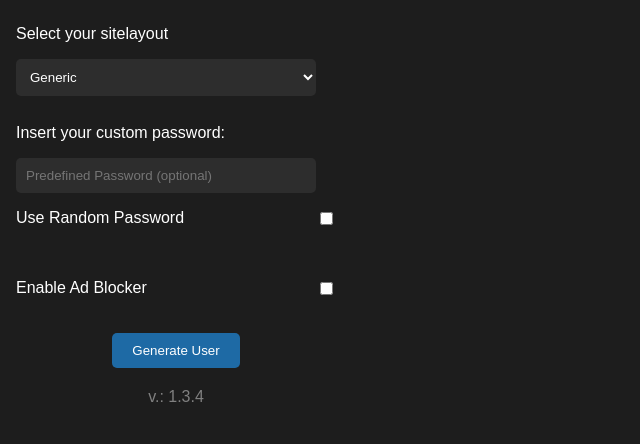
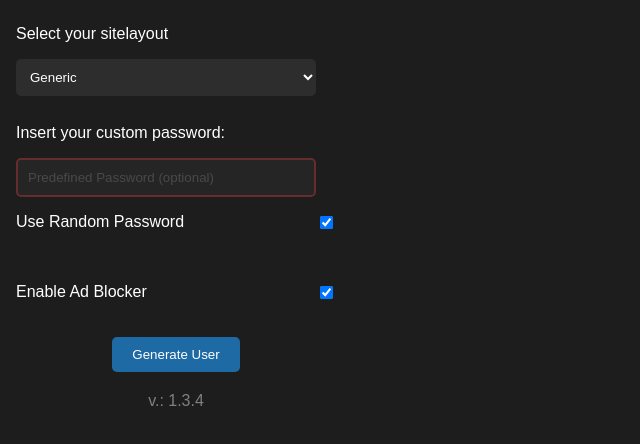
Before and after one commit to yan-pi/rise-extension, a website built with webpack: page src/popup/popup.html in a window 1280 px wide. Shown: the part 132-576 px from the top of the page, without its empty margins (0-640 px from the left). Built offline with nearby package versions, Linux system fonts and the light colour scheme.

Commit message:
style: Update popup.css and popup.html to handle custom and random password

```diff
--- a/src/popup/popup.css
+++ b/src/popup/popup.css
@@ -87,3 +87,8 @@ input[type="text"] {
 .btn:hover {
   background-color: #1a5482;
 }
+input:disabled {
+  opacity: 0.5;
+  border: solid 2px #ac3e3e;
+  cursor: not-allowed;
+}
--- a/src/popup/popup.html
+++ b/src/popup/popup.html
@@ -22,7 +22,7 @@
     <div class="flex-col">
       <p>Insert your custom password:</p>
       <label for="predefinedPassword">
-        <input class="input-selector" type="password" id="predefinedPassword"
+        <input class="input-selector" type="text" id="predefinedPassword"
           placeholder="Predefined Password (optional)">
       </label>
     </div>
--- a/src/popup/popup.ts
+++ b/src/popup/popup.ts
@@ -23,6 +23,32 @@ document.addEventListener("DOMContentLoaded", () => {
     option.value = layout.name;
     option.textContent = layout.name;
     layoutSelector.appendChild(option);
+  });
+
+  // Set initial state of checkboxes to true
+  useRandomPassword.checked = true;
+  enableAdBlocker.checked = true;
+
+  // Disable predefined password input if useRandomPassword is checked
+  predefinedPassword.disabled = useRandomPassword.checked;
+
+  // Restore checkbox states from localStorage
+  useRandomPassword.checked =
+    localStorage.getItem("useRandomPassword") === "true" || true;
+  enableAdBlocker.checked =
+    localStorage.getItem("enableAdBlocker") === "true" || true;
+
+  // Save checkbox states to localStorage when changed
+  useRandomPassword.addEventListener("change", () => {
+    localStorage.setItem(
+      "useRandomPassword",
+      useRandomPassword.checked.toString()
+    );
+    predefinedPassword.disabled = useRandomPassword.checked;
+  });
+
+  enableAdBlocker.addEventListener("change", () => {
+    localStorage.setItem("enableAdBlocker", enableAdBlocker.checked.toString());
   });
 
   generateUserButton.addEventListener("click", () => {
```
